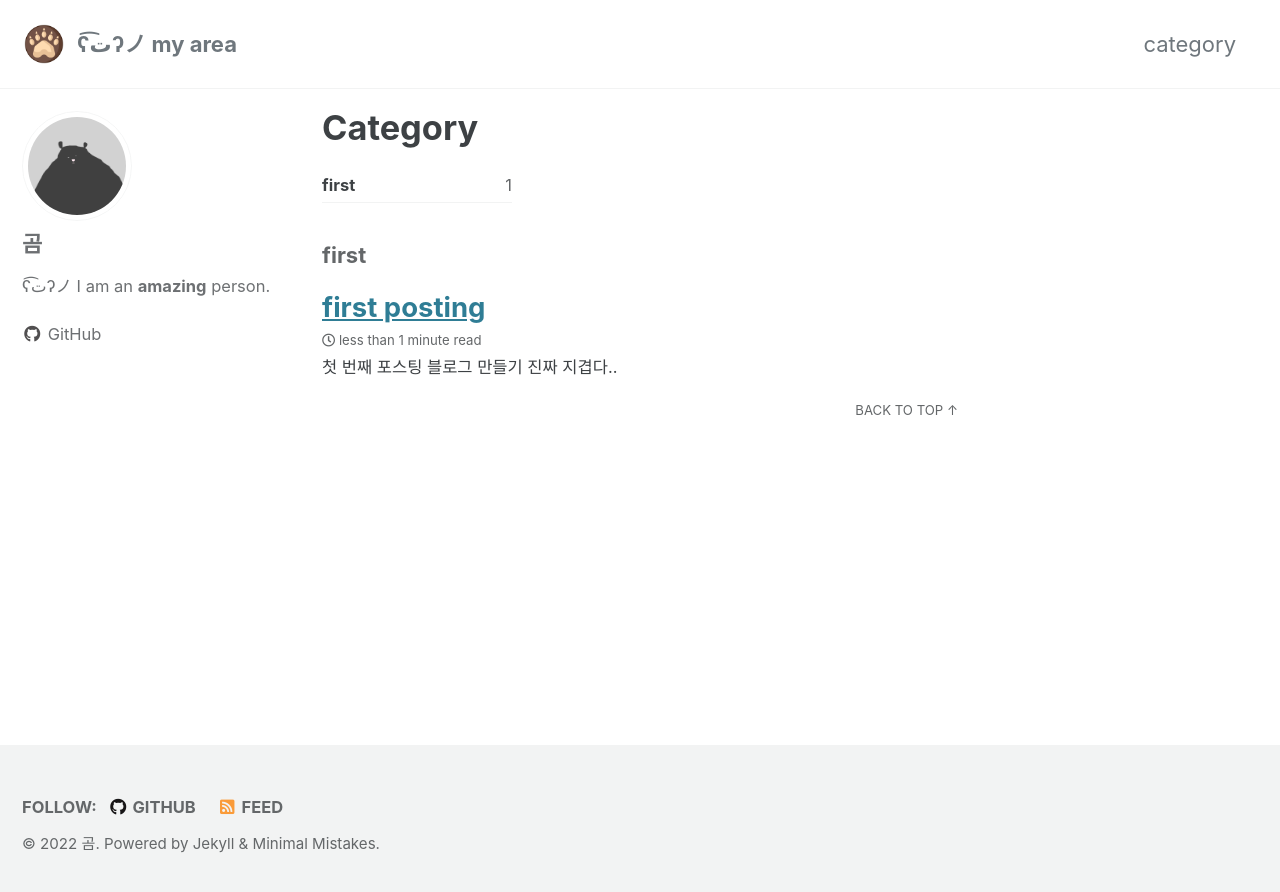
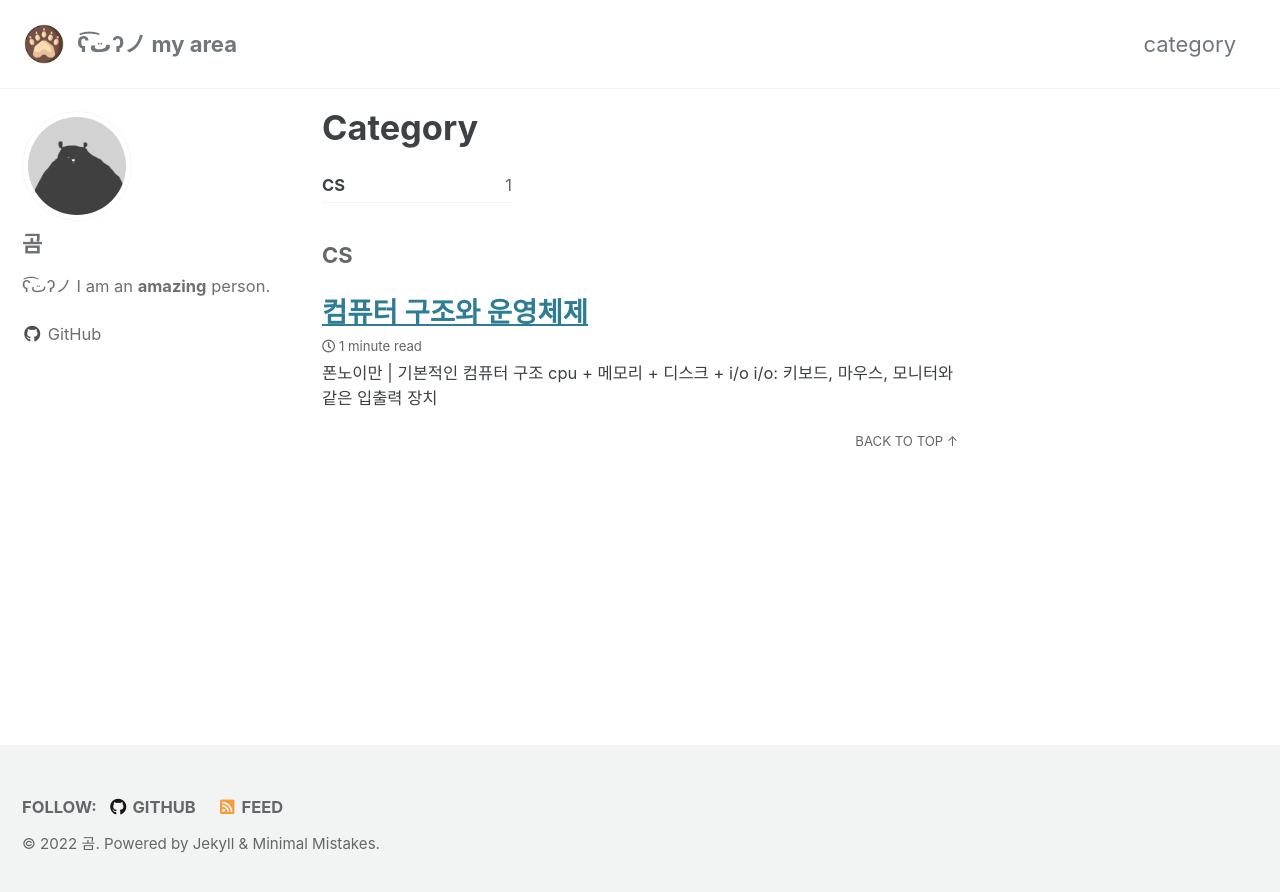
Before and after one commit to Hyeun9991/hyeun9991.github.io, a Jekyll site: the page built from _pages/caregory-archive.md, in a window 1280 px wide. Shown: the top 892 px of the page. Built offline with Jekyll 4.4.1, drawn with Linux system fonts in a browser that asks for light colours; cached includes are drawn as plain includes; some web fonts are replaced; part of the change alters nothing that is shown.

Commit message:
포스팅 + 폰트 변경

```diff
--- /dev/null
+++ b/_posts/2022-07-07-cs1.md
@@ -0,0 +1,96 @@
+---
+title: "컴퓨터 구조와 운영체제"
+layout: single
+categories: "CS"
+author_profile: false
+toc: true
+toc_sticky: true
+---
+
+# 폰노이만 | 기본적인 컴퓨터 구조
+> cpu + 메모리 + 디스크 + i/o
+* `i/o`: 키보드, 마우스, 모니터와 같은 입출력 장치
+
+## cpu : 계산하는 역할
+* `ALU` : 수학적 계산, 산술 연산
+* `레지스터`
+* 메모리에 있는 명령들이 `ALU`와`레지스터`를 통해서 계산되어 실행됨
+* cpu안에는 캐쉬 메모리가 있음
+
+## 메모리
+<div class="notice--info">
+  <h4>임시 저장 공간</h4>
+  <p>메모리에서는 저장공간에 대한 관리가 핵심</p>
+  <span>
+    왜? 디스크의 저장공간에 대한 비용은 낮지만, cpu와 메모리는 고비용의 장치이며 프로그램의 모든 데이터들을 메모리에 다 올릴 수 없기 때문에 일부분만 올라오게 되고 다시 내려오므로 <b>임시 저장 공간</b>이라고 한다.
+  </span>
+</div>
+
+* 명령어들의 집합
+
+### 메모리 관리 교체 알고리즘
+여러개의 프로세스가 실행되면서 어떤 프로세스의 어떤 데이터들을 적재시킬지가 관리 대상이 되는 것을 메모리 관리 교체 알고리즘라고함
+* 주로 메모리에서 처리되는 일
+* 어떤 데이터가 나가고, 어떤 데이터가 들어올지
+
+## 디스크
+* 저장소
+
+### 디스크 관리
+디스크를 얼마나 빠른 속도로 파일을 엑세스 할 것인가
+
+---
+# 컴파일
+개발자들은 소스나, 툴로 개발을 하면서 컴파일이라는 과정을 통해 실행 파일을 만들어냄
+* `컴파일` : 마이너리 파일,실행할 수 있는 파일로 바뀌는 과정
+  * `exe`
+  * `dll` : 실행 파일
+
+컴파일된 파일은 디스크에 저장되며 코드와 리소스로 구성되어 있음
+
+# 프로그램(파일)의 실행과정
+
+## 1. 디스크
+컴파일된 파일의 일부분의 코드와 필요한 리소스가 메모리로 올라감
+
+- - -
+
+## 2. 메모리
+명령어들 중 일부, 처리해야 할 명령어가 cpu에 의해서 해당 명령어가 처리가 됨
+
+### 프로세스
+프로세스란, 파일로 저장되있던 프로그램이 메모리에 올라가는 순간을 프로세스라고 함
+
+* `프로세서`와 `프로세스`
+  * `프로세스` : 프로그램이 실행되고 있는 것
+  * `프로세서` : cpu
+
+- - -
+
+## 3. cpu
+### 시분할
+컴퓨터는 여러개의 프로세스를 실행 시키고 cpu는 여러개의 프로세스를 **시간**으로 나눠서 실행 시킴 이것을 `시분할` 이라고 함
+
+### **스케줄링**
+프로세스에게 얼마만큼 시간을 줄것이며, 어떤 프로세스를 먼저 실행할건지를 관리하는 것을 스케줄링이라고 함
+
+#### Preemptive | 선점형 스케줄링
+많은 os들이 살아남은 대표적인 스케줄링 방식 (윈도우,맥 등)
+
+* `선점형` : 프로세스 중 **우선순위가 높은** 것을 먼저 cpu를 차지하는 방식
+
+#### 그외의 스케줄링 방식
+* `FCFS` : 먼저 들어온 요청부터 처리하는 방식
+  * first come first served
+* `FIFO`
+  * first in first out
+
+- - -
+
+# 운영 체제
+운영체제란, cpu의 스케줄링,메모리,디스크의 관리를 하는것
+{: .notice--info}
+
+## 운영 체제가 하는 일
+* cpu,메모리,디스크를 잘 동작될 수 있게 하는 역할
+* 메모리와 cpu를 사용해서 여러가지 프로그램들이 동시에 최적의 성능을 낼 수 있게해주는 역할
--- a/_posts/2022-07-07-first_posting.md
+++ /dev/null
@@ -1,8 +0,0 @@
----
-layout: single
-title: "first posting"
-categories: first
----
-
-# 첫 번째 포스팅
-블로그 만들기 진짜 지겹다..
--- a/_sass/minimal-mistakes/_variables.scss
+++ b/_sass/minimal-mistakes/_variables.scss
@@ -14,7 +14,7 @@ $indent-var: 1.3em !default;
 
 /* system typefaces */
 $serif: Georgia, Times, serif !default;
-$sans-serif: -apple-system, BlinkMacSystemFont, "Roboto", "Segoe UI",
+$sans-serif: -apple-system, BlinkMacSystemFont, "IBM Plex Sans KR", "Roboto", "Segoe UI",
   "Helvetica Neue", "Lucida Grande", Arial, sans-serif !default;
 $monospace: Monaco, Consolas, "Lucida Console", monospace !default;
 
--- a/assets/css/main.scss
+++ b/assets/css/main.scss
@@ -7,3 +7,6 @@ search: false
 
 @import "minimal-mistakes/skins/{{ site.minimal_mistakes_skin | default: 'default' }}"; // skin
 @import "minimal-mistakes"; // main partials
+
+// google fonts
+@import url('https://fonts.googleapis.com/css2?family=IBM+Plex+Sans+KR&display=swap');
```
